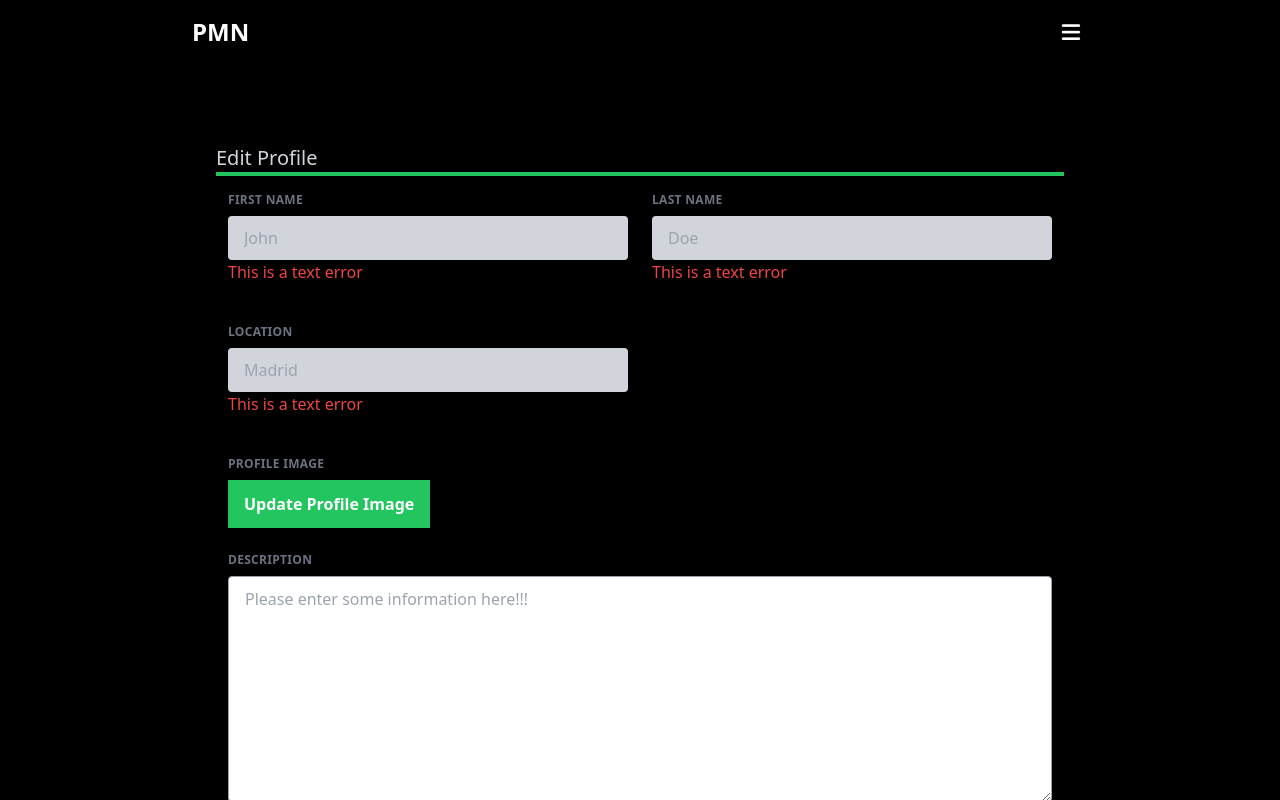
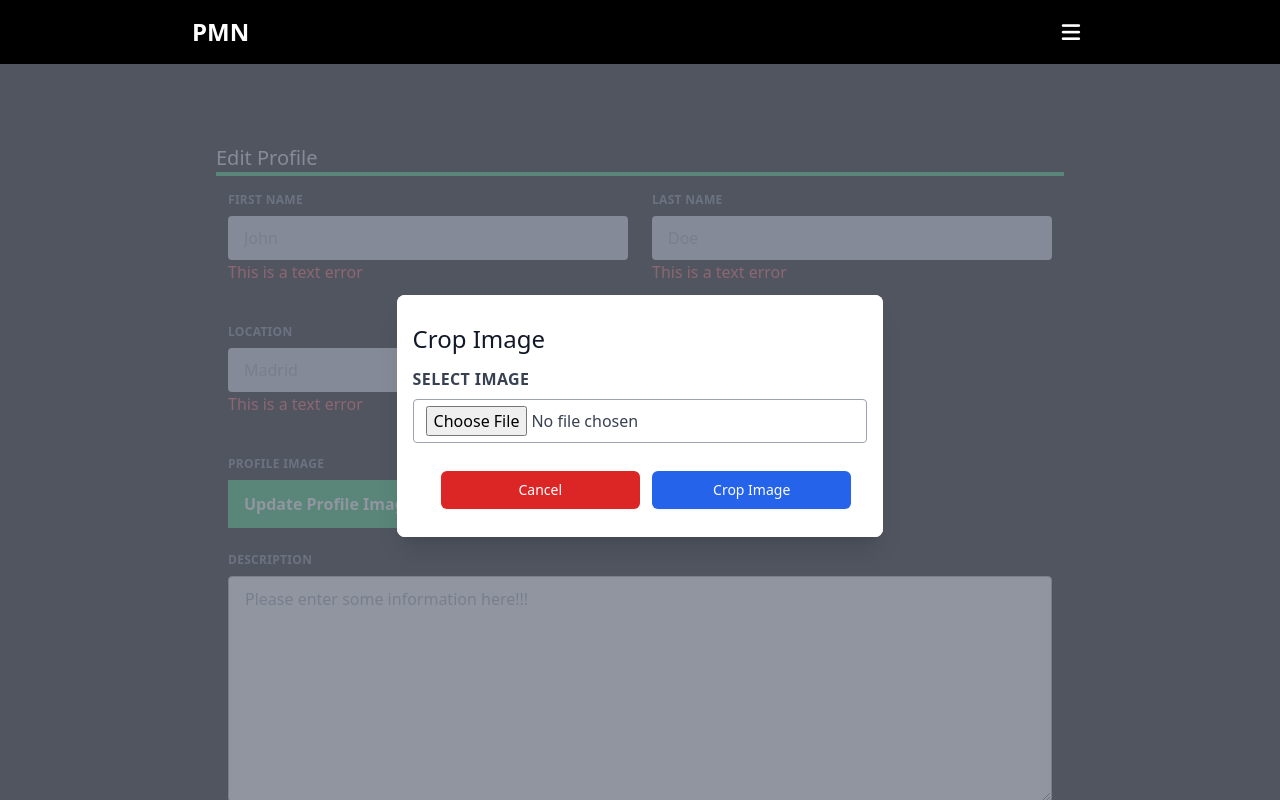
Before and after one commit to BurmaJASON/Paradise-Music-Network, a Vue app: page /account/edit-profile in a window 1280 px wide. Shown: the top 800 px of the page. Built offline with nearby package versions, Linux system fonts and the light colour scheme.

Commit message:
create a Modal with TailwindCss and Modal footer buttons

```diff
--- /dev/null
+++ b/src/components/global/CropperModal.vue
@@ -0,0 +1,160 @@
+<template>
+
+    <div class="relative z-10 ">
+
+        <div class="fixed inset-0 bg-gray-500 bg-opacity-75 transition-opacity"
+        ></div>
+
+        <div class="fixed inset-0 z-10 overflow-y-auto mt-6">
+
+            <div class="flex min-h-full items-end justify-center p-4 items-center py-2">
+                <div
+                    class="
+                        relative
+                        transform
+                        overflow-hidden
+                        rounded-lg
+                        bg-white
+                        text-left
+                        shadow-xl
+                        transition-all
+                        my-8
+                        mt-10
+                        max-w-4xl
+                    "
+                >
+                    <div class="bg-white px-4 pt-5 pb-4 p-6">
+                        <div class="flex items-center">
+                            <div class="mt-3 text-left">
+                                <h3 class="text-2xl font-medium leading-6 text-gray-900">
+                                    Crop Image
+                                </h3>
+                                <div class="flex flex-wrap my-4">
+                                    <label class="
+                                                block
+                                                uppercase
+                                                tracking-wide
+                                                text-gray-700
+                                                text-x
+                                                font-bold
+                                                mb-2
+                                            "
+                                    >
+                                        Select Image
+                                    </label>
+                                    <div class="mb-3 w-full">
+                                        <input
+                                        class="
+                                                form-control
+                                                block
+                                                w-full
+                                                px-3
+                                                py-1.5
+                                                text-base
+                                                font-normal
+                                                text-gray-700
+                                                bg-white
+                                                bg-clip-padding
+                                                border
+                                                border-solid
+                                                border-gray-400
+                                                rounded
+                                                transition
+                                                ease-in-out
+                                                m-0
+                                                focus:text-gray-700
+                                                focus:bg-white
+                                                focus:border-blue-600
+                                                focus:outline-none
+                                            "
+                                        type="file"
+                                        id="image"
+                                        ref="fileInput"
+                                    >
+                                    </div>
+                                </div>
+                                <div class="pb-3 flex flex-row-reverse px-4">
+                                    <button
+                                        type="button"
+                                        class="
+                                            inline-flex
+                                            w-full
+                                            justify-center
+                                            rounded-md
+                                            border
+                                            border-transparent
+                                            bg-blue-600
+                                            px-4
+                                            py-2
+                                            text-white
+                                            text-base
+                                            font-medium
+                                            shadow-sm
+                                            hover:bg-blue-700
+                                            focus:outline-none
+                                            focus:ring-2
+                                            focus:ring-blue-500
+                                            focus:ring-offset-2
+                                            ml-3
+                                            w-auto
+                                            text-sm
+                                        "
+                                    >
+                                        Crop Image
+                                    </button>
+                                    <button
+                                        type="button"
+                                        class="
+                                            inline-flex
+                                            w-full
+                                            justify-center
+                                            rounded-md
+                                            border
+                                            border-transparent
+                                            bg-red-600
+                                            px-4
+                                            py-2
+                                            text-white
+                                            text-base
+                                            font-medium
+                                            shadow-sm
+                                            hover:bg-red-700
+                                            focus:outline-none
+                                            focus:ring-2
+                                            focus:ring-red-500
+                                            focus:ring-offset-2
+                                            ml-3
+                                            w-auto
+                                            text-sm
+                                        "
+                                    >
+                                        Cancel
+                                    </button>
+                                </div>
+                            </div>
+                        </div>
+                    </div>
+                </div>
+            </div>
+
+        </div>
+    </div>
+
+</template>
+
+
+<script setup>
+    // import {defineProps, toRefs } from 'vue'
+
+    // const props = defineProps({
+    //     btnText : String,
+    //     label : String
+    // })
+
+    // const { btnText, label  } = toRefs(props)
+
+
+
+
+
+</script>
--- a/src/views/account/EditProfile.vue
+++ b/src/views/account/EditProfile.vue
@@ -2,6 +2,7 @@
     <div id="EditProfile" class="container max-w-4xl mx-auto py-20 px-6">
         <div class="text-gray-300 text-xl">Edit Profile</div>
         <div class="bg-green-500 w-full h-1"></div>
+        <CropperModal />
 
         <div class="flex flex-wrap mt-4 mb-6">
             <div class="w-full md:w-1/2 px-3">
@@ -69,6 +70,7 @@
     import TextAreaView from  '../../components/global/TextAreaView.vue'
     import DisplayCropperButton from '@/components/global/DisplayCropperButton.vue';
     import SubmitEvent from '../../components/global/SubmitFormButton.vue'
+    import CropperModal from '@/components/global/CropperModal.vue';
 
 
     let firstName = ref(null);
```
